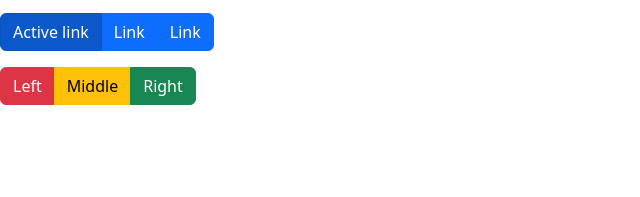
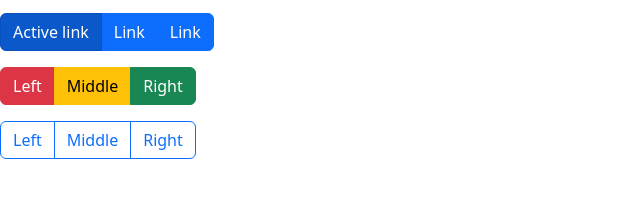
Before and after one commit to jamessv/bootstrap-example, a plain HTML site: page bootstrap/Components/ButtonGroup/Button.html in a window 1280 px wide. Shown: the part 105-302 px from the top of the page, without its empty margins (0-640 px from the left). Drawn offline with nearby package versions, Linux system fonts and the light colour scheme.

Commit message:
outlined

```diff
--- a/bootstrap/Components/ButtonGroup/Button.html
+++ b/bootstrap/Components/ButtonGroup/Button.html
@@ -30,6 +30,11 @@
   <button type="button" class="btn btn-success">Right</button>
 </div>
 <p> </p>
+<div class="btn-group" role="group" aria-label="Basic outlined example">
+  <button type="button" class="btn btn-outline-primary">Left</button>
+  <button type="button" class="btn btn-outline-primary">Middle</button>
+  <button type="button" class="btn btn-outline-primary">Right</button>
+</div>
 <p> </p>
 <p> </p>
 <p> </p>
```
